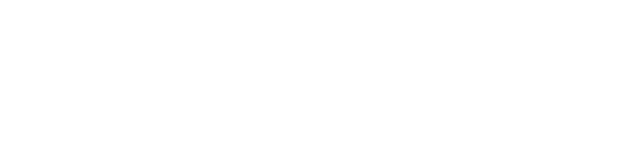
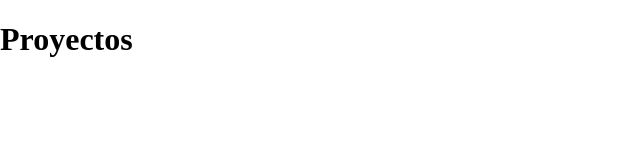
Before and after one commit to albertzamudio/Harmony, a plain HTML site: page index.html in a window 1280 px wide. Shown: the whole page, without its empty margins (0-640 px from the left). Drawn offline with Linux system fonts and the light colour scheme.

Commit message:
Se agrega la cabecera principal a la pag. de inicio

```diff
--- a/index.html
+++ b/index.html
@@ -10,6 +10,8 @@
   <link rel="stylesheet" href="/css/index.css">
 </head>
 <body>
-
+  <header>
+    <h1>Proyectos</h1>
+  </header>
 </body>
 </html>
```
